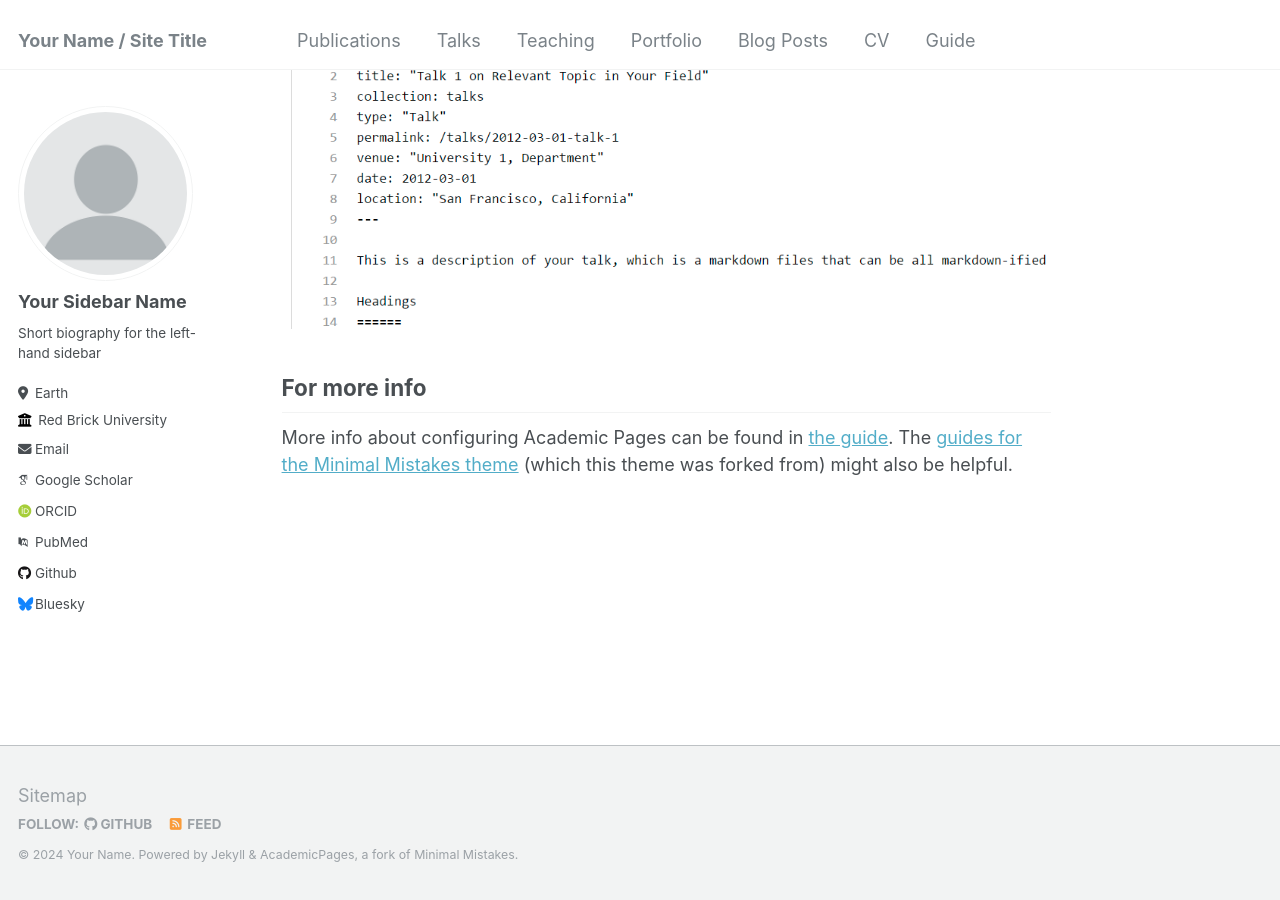
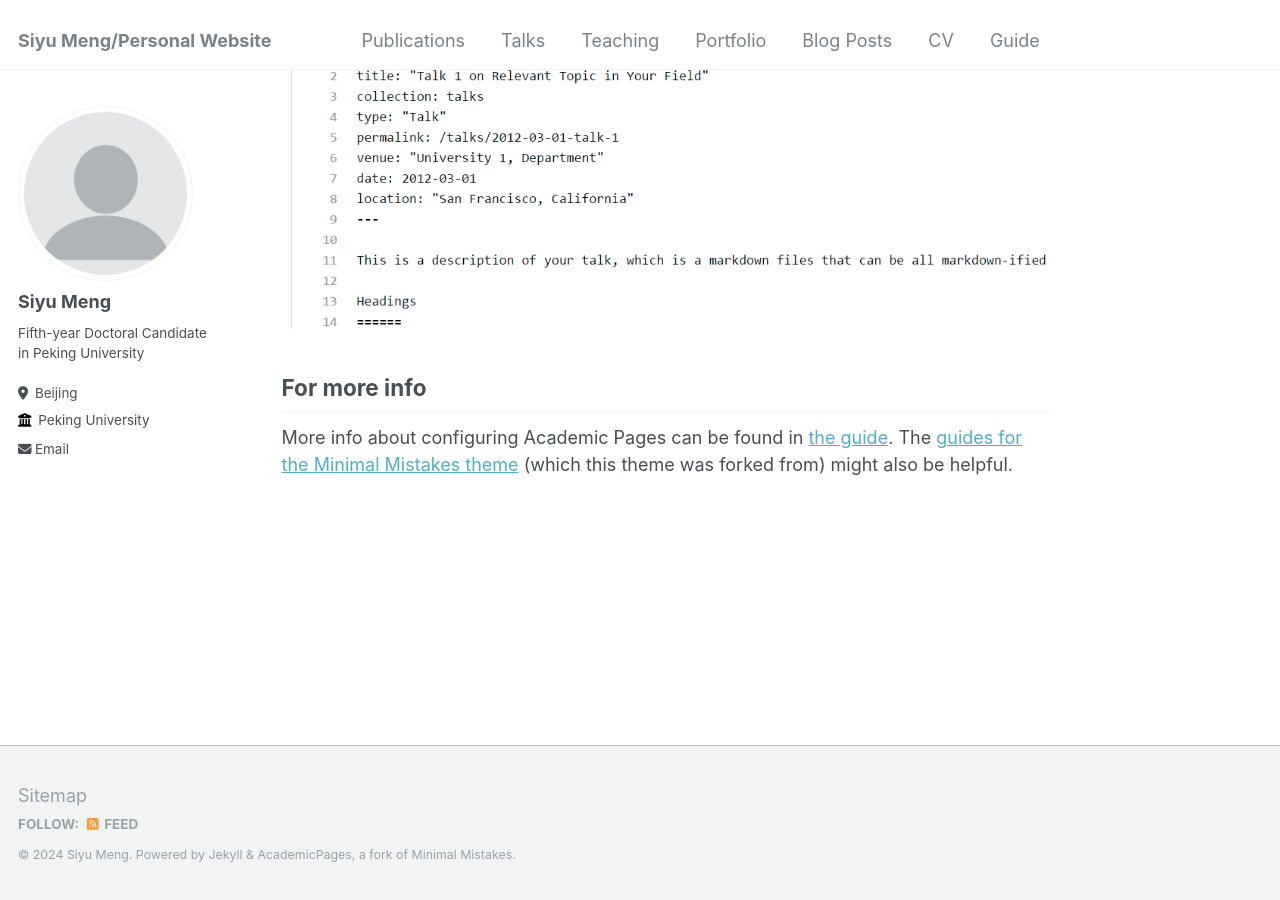
Before and after one commit to Siyu-Meng/siyu-meng.github.io, a Jekyll site: the page built from _pages/about.md, in a window 1280 px wide and 900 px high, scrolled down 2660 px. Built offline with Jekyll 4.4.1, drawn with Linux system fonts in a browser that asks for light colours; some web fonts are replaced.

Commit message:
_config.yml

```diff
--- a/_config.yml
+++ b/_config.yml
@@ -8,13 +8,13 @@
 
 # Basic Site Settings
 locale                   : "en-US"
-title                    : "Your Name / Site Title"
+title                    : "Siyu Meng/Personal Website"
 title_separator          : "-"
-name                     : &name "Your Name"
+name                     : &name "Siyu Meng"
 description              : &description "personal description"
 url                      : https://academicpages.github.io # the base hostname & protocol for your site e.g. "https://mmistakes.github.io"
 baseurl                  : "" # the subpath of your site, e.g. "/blog"
-repository               : "academicpages/academicpages.github.io"
+repository               : "siyu-meng.github.io"
 
 # Site Author - The following control what appear as part of the author content on the side bar.
 #               If a field is blank the icon and link will not appear, otherwise it will be shown.
@@ -22,56 +22,56 @@ repository               : "academicpages/academicpages.github.io"
 author:
   # Biographic information
   avatar           : "profile.png"
-  name             : "Your Sidebar Name"
+  name             : "Siyu Meng"
   pronouns         : # example: "she/her"
-  bio              : "Short biography for the left-hand sidebar"
-  location         : "Earth"
-  employer         : "Red Brick University"
+  bio              : "Fifth-year Doctoral Candidate in Peking University"
+  location         : "Beijing"
+  employer         : "Peking University"
   uri              : # URL
-  email            : "none@example.org"
+  email            : "mengsiyu@pku.edu.cn"
 
   # Academic websites
-  arxiv            : # URL - Update with the correct link to your profile
-  googlescholar    : "https://scholar.google.com/citations?user=PS_CX0AAAAAJ"
-  impactstory      : # URL
-  orcid            : "http://orcid.org/yourorcidurl"
-  semantic         : # URL
-  pubmed           : "https://www.ncbi.nlm.nih.gov/pubmed/?term=john+snow"
-  researchgate     : # URL
+ # arxiv            : # URL - Update with the correct link to your profile
+  #googlescholar    : "https://scholar.google.com/citations?user=PS_CX0AAAAAJ"
+ # impactstory      : # URL
+  #orcid            : "http://orcid.org/yourorcidurl"
+  #semantic         : # URL
+ # pubmed           : "https://www.ncbi.nlm.nih.gov/pubmed/?term=john+snow"
+ # researchgate     : # URL
 
   # Repositories and software development
-  bitbucket        : # Username - Update with your username on the site
-  codepen          : # Username
-  dribbble         : # Username
-  github           : "academicpages"
-  kaggle           : # Username
-  stackoverflow    : # User number or user number and name (i.e., use "1" or "1/jeff-atwood")
+#  bitbucket        : # Username - Update with your username on the site
+#  codepen          : # Username
+#  dribbble         : # Username
+#  github           : "academicpages"
+#  kaggle           : # Username
+#  stackoverflow    : # User number or user number and name (i.e., use "1" or "1/jeff-atwood")
 
   # Social media
-  bluesky          : "bsky.app" # Replace this with you Bluesky username
-  facebook         : # Username
-  flickr           : # Username
-  foursquare       : # Username
-  goodreads        : # Username
-  google_plus      : # Username
-  keybase          : # Username
-  instagram        : # Username
-  lastfm           : # Username
-  linkedin         : # Username
-  mastodon         : # URL
-  medium           : # URL
-  pinterest        : # Username
-  soundcloud       : # Username
-  steam            : # Username
-  telegram         : # URL
-  tumblr           : # Username
-  twitter          : # Username for X / Twitter
-  vine             : # Username
-  weibo            : # Username
-  wikipedia        : # Username
-  xing             : # Username
-  youtube          : # Username
-  zhihu            : # URL
+#  bluesky          : "bsky.app" # Replace this with you Bluesky username
+#  facebook         : # Username
+ # flickr           : # Username
+ # foursquare       : # Username
+ # goodreads        : # Username
+#  google_plus      : # Username
+ # keybase          : # Username
+ # instagram        : # Username
+ # lastfm           : # Username
+ # linkedin         : # Username
+ # mastodon         : # URL
+ # medium           : # URL
+ # pinterest        : # Username
+ # soundcloud       : # Username
+ # steam            : # Username
+ # telegram         : # URL
+ # tumblr           : # Username
+  #twitter          : # Username for X / Twitter
+#  vine             : # Username
+ # weibo            : # Username
+ # wikipedia        : # Username
+ # xing             : # Username
+  #youtube          : # Username
+#  zhihu            : # URL
 
 
 # Site Settings
```
